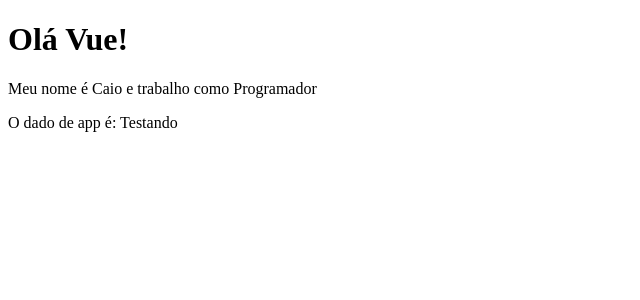
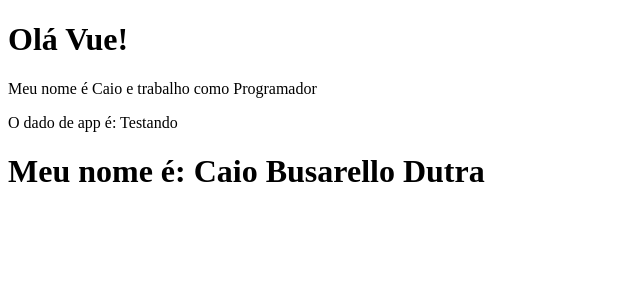
Before and after one commit to caiodutra08/courses, a Vue app in the folder cursoVue/2_projeto_vue/: page / in a window 1280 px wide. Shown: the top 300 px of the page, without its empty margins (0-640 px from the left). Built offline with nearby package versions, Linux system fonts and the light colour scheme.

Commit message:
Sixth class one. #07

```diff
--- a/cursoVue/2_projeto_vue/src/App.vue
+++ b/cursoVue/2_projeto_vue/src/App.vue
@@ -2,16 +2,19 @@
     <div>
         <primeiro-componente></primeiro-componente>
         <p>O dado de app é: {{ testando }}</p>
+        <life-cycle></life-cycle>
     </div>
 </template>
 
 <script>
 import PrimeiroComponente from "./components/PrimeiroComponente.vue";
+import LifeCycle from "./components/LifeCycle.vue";
 
 export default {
     name: "App",
     components: {
         PrimeiroComponente,
+        LifeCycle,
     },
     data() {
         return {
--- /dev/null
+++ b/cursoVue/2_projeto_vue/src/components/LifeCycle.vue
@@ -0,0 +1,26 @@
+<template>
+    <div>
+        <h1>Meu nome é: {{ nome }}</h1>
+    </div>
+</template>
+
+<script>
+export default {
+    name: "LifeCycle",
+    data: function () {
+        return {
+            nome: "Ainda não sei",
+        };
+    },
+    created() {
+        setTimeout(() => {
+            this.nome = "Caio";
+        }, 1000);
+    },
+    mounted() {
+        setTimeout(() => {
+            this.nome = "Caio Busarello Dutra";
+        }, 2000);
+    },
+};
+</script>
```
